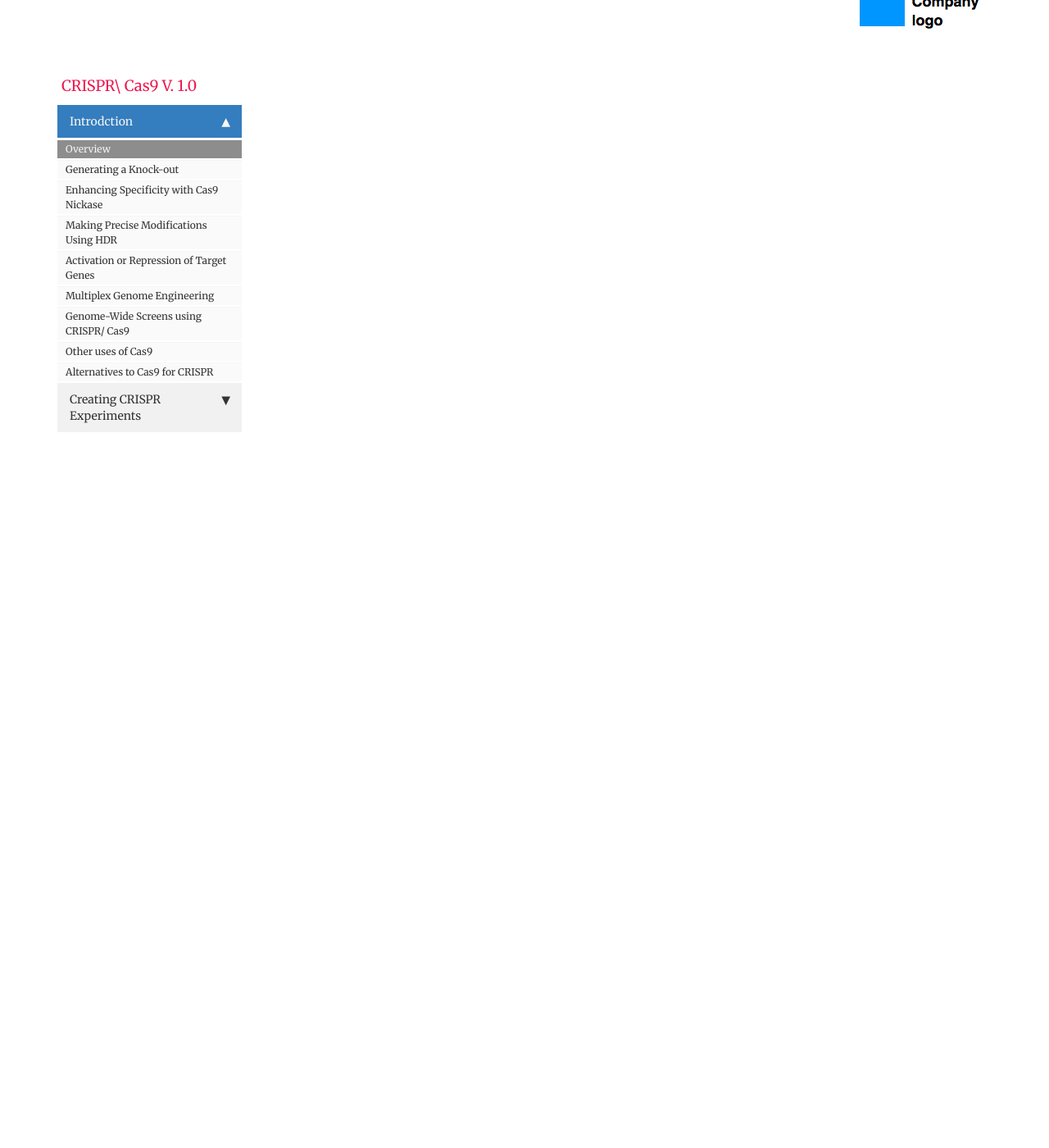
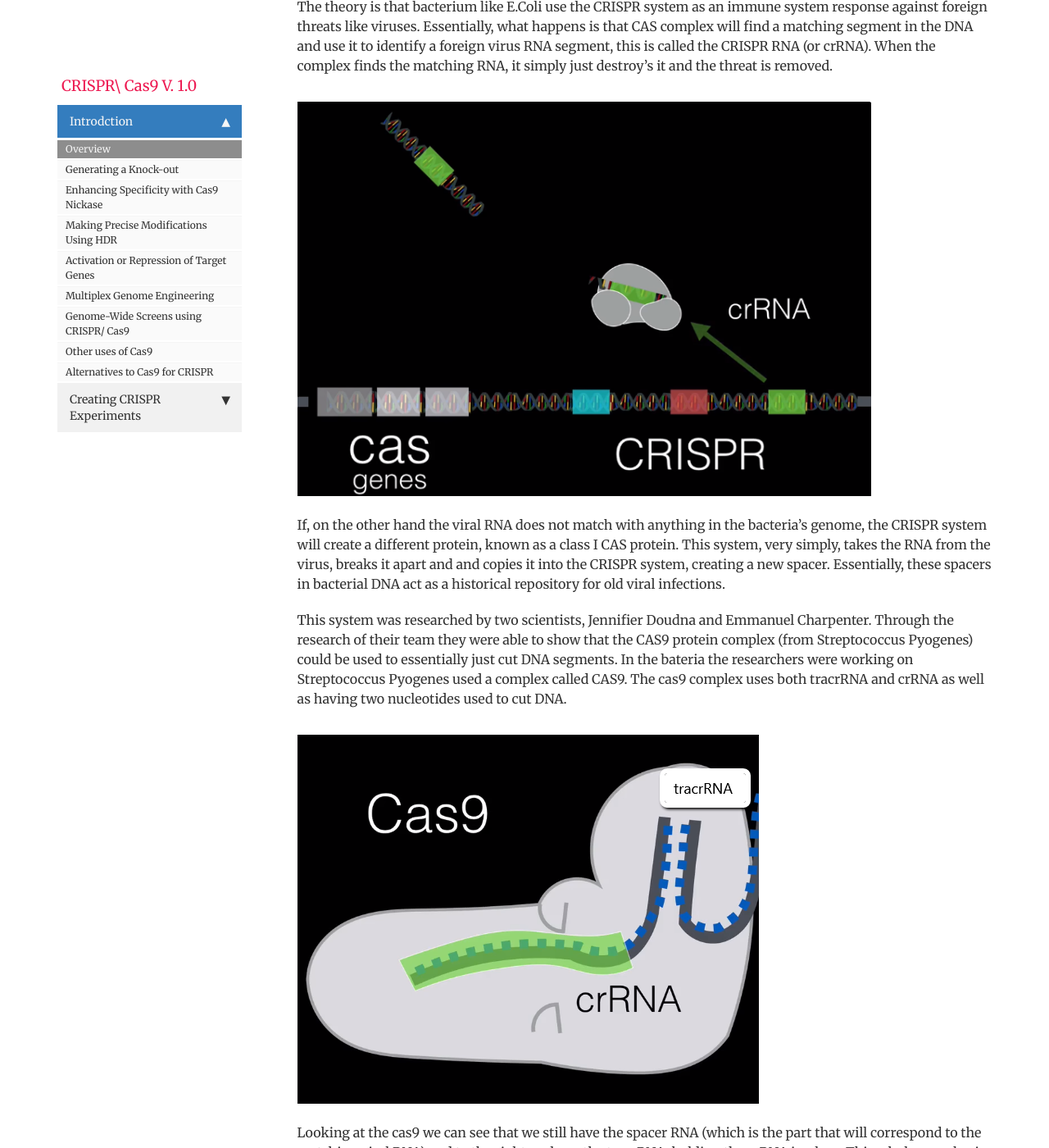
Before and after one commit to WolfOfTheNorth/diamondclover, a Jekyll site: the page built from pages/Genetics/Introduction/overview.md, in a window 1280 px wide and 1400 px high, scrolled down 1027 px. Shown: the whole window at 82% size. Built offline with Jekyll 4.4.1, drawn with Linux system fonts in a browser that asks for light colours; nearby versions of some CDN libraries; comment, search, counter and statistics services are not loaded; some of the changed text lies outside the part shown.

Commit message:
-genetics update

```diff
--- a/pages/Genetics/Introduction/overview.md
+++ b/pages/Genetics/Introduction/overview.md
@@ -11,15 +11,39 @@ CRISPR : Clustered Regularly Interspaced Short Palindromic Repeats , is a bacter
 
 The name, while long tells a lot about the CRISPR system. "Repeats", like the name implies are "short" repeats of DNA segments typically about 20 - 40 letters in length. There also "Palindromic", meaning that the sequence of letters can be read the same both left to right or right to left.
 
+<img src="\images\genetics\overview\spr.png" alt="SPR">
+
 Now these "repeats" are "interspaced". In between these repeats we have what's called spacer DNA. Unlike the repeats, spacer DNA is not identical, each spacer is unique. These spacer segments are actually viral \ bacteriophage DNA.
 
 There are also CRISPR Associated genes called CAS genes. These genes code for CAS proteins mainly helicases (used to unzip or unwind DNA)
 and nucleases (which cut DNA).
 
-The theory is that bacterium like E.Coli use the CRISPR as an immune system response against foreign threats like viruses. Essentially, what happens is that CAS complex will find use a matching segment in the DNA and used it, this is called the CRISPR RNA. When the complex finds the matching DNA, it simply just destroy's it and the threat is removed.
+<img src="\images\genetics\overview\crispr.png" alt="crispr">
 
-If, on the other hand the viral RNA does not match with anything in the bacteria's DNA, the CRISPR system will create a different protein, a class I CAS protein. This system, very simply, takes the RNA breaks it apart and and copies it into the CRISPR system. The spacer, for the bacteria, is basically history of viral infections.
+The theory is that bacterium like E.Coli use the CRISPR system as an immune system response against foreign threats like viruses. Essentially, what happens is that CAS complex will find a matching segment in the DNA and use it to identify a foreign virus RNA segment, this is called the CRISPR RNA (or crRNA). When the complex finds the matching RNA, it simply just destroy's it and the threat is removed.
 
-This system, researched by two OG's, Jennifier Doudna and Emmanuel Charpenter, was researched and it was found that the CAS9 protein complex could be used to essentially just cut DNA segments.
+<img src="\images\genetics\overview\crRNA1.png" alt="crispr">
 
-Once cut the body tries to do a couple of things, either it will add mutations into the the cut space, combine the
+If, on the other hand the viral RNA does not match with anything in the bacteria's genome, the CRISPR system will create a different protein, known as a class I CAS protein. This system, very simply, takes the RNA from the virus, breaks it apart and and copies it into the CRISPR system, creating a new spacer. Essentially, these spacers in bacterial DNA act as a historical repository for old viral infections.
+
+This system was researched by two scientists, Jennifier Doudna and Emmanuel Charpenter. Through the research of their team they were able to show that the CAS9 protein complex (from Streptococcus Pyogenes) could be used to essentially just cut DNA segments. In the bateria the researchers were working on Streptococcus Pyogenes used a complex called CAS9. The cas9 complex uses both tracrRNA and crRNA as well as having two nucleotides used to cut DNA.
+
+<img src="\images\genetics\overview\cas9.png" alt="crispr">
+
+Looking at the cas9 we can see that we still have the spacer RNA (which is the part that will correspond to the matching viral RNA) and to the right we have the tracrRNA, holding the crRNA in place. This whole complex is used to cut DNA.
+
+The team of researchers decided to use the one cas9 protein but put a custom sequence of RNA  where the crRNA is. Then they connected the tracrRNA together with the crRNA, called the guide RNA (gRNA). This system would allow the complex to activate and using the gRNA find its target in any DNA strand.
+
+Once cut (called a double strand cut) the body tries to do a couple of things. Using a pathway called non-homologous end joining (NHEJ), the cell can repair the DNA by knowing where the issue is. The problem however, is that the cell doesn't know if any DNA was actually removed or added or modified just that something is wrong in that area and that it needs to be repaired.
+
+so either it will add mutations into the the cut space and try and regenerate the cut out segemnt (performs insertions/ deletions). These insertions or deletions typically cause the gene to reach the STOP codon early making the gene useless or end later producing an improper protein. In either of these cases the resulting gene would simply not work and this is what's known as a knockout mutation.
+
+Another result would be that the seperated DNA repair process combines the seperate ends together.
+
+Finally, and most interestingly, the repair process may try and look for the missing base pairs by looking at copies that were made in the past (usually the cell duplication process) by finding a copy of the genome and using that to repair the original. This means however that is possible to add a host RNA (provided by us) that the DNA can use to repair the missing base pairs.
+
+<img src="\images\genetics\overview\crisprSys.png" alt="crispr">
+
+So simply put, we have three parts. The Cas9 system to do the cut. The gRNA to locate and match an area in DNA. And the host RNA that is used to repair the cut DNA.
+
+**gRNA** :  Short synthetic RNA composed of a “scaffold” sequence necessary for Cas9-binding and a user-defined ∼20 nucleotide “spacer” or “targeting” sequence which defines the genomic target to be modified.
```
Also changed, not shown: images/genetics/overview/cas9.png (added), images/genetics/overview/crRNA1.png (added), images/genetics/overview/crisprSys.png (added), images/genetics/overview/spr.PNG, 2 other files.
